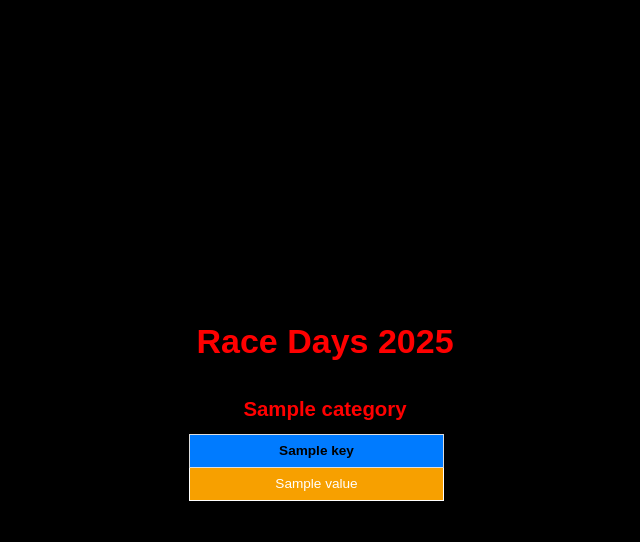
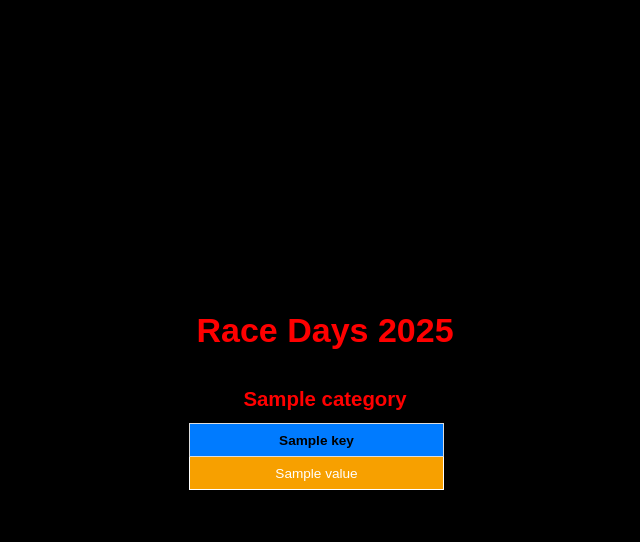
Before and after one commit to Nemesis1042/RaceDays, a Flask app: template templates/index.html in a window 1280 px wide. Shown: the top 542 px of the page, without its empty margins (315-955 px from the left). Run offline with Flask 3, Linux system fonts and the light colour scheme; the template is opened without the code that fills it: most values are stand-ins (such as "Sample title", 1, 10 or a date in 2020).

Commit message:
kleine verbesserungen: fließender übergang, sauber darstellung

```diff
--- a/app.py
+++ b/app.py
@@ -16,11 +16,11 @@ df = pd.DataFrame()
 
 # Column configuration for each category
 columns_info = {
-    "Ak1 (5-8 Jahre)": ["Platz", "Ak1(5-8 Jahre)", "Zeit", "Bahn"],
-    "Ak2 (9-12 Jahre)": ["Platz.1", "Ak2(9-12 Jahre)", "Zeit.1", "Bahn.1"],
-    "Ak3 (13-17 Jahre)": ["Platz.2", "Ak3(13-17 Jahre)", "Zeit.2", "Bahn.2"],
-    "Ak4 (18+ Jahre)": ["Platz.3", "Ak4(18+ Jahre)", "Zeit.3", "Bahn.3"],
-    "Ak1 Mitarbeiter": ["Platz.4", "Ak1 Mitarbeiter", "Zeit.4", "Bahn.4"]
+    "Ak1 (5-8 Jahre)":      ["Platz", "Ak1(5-8 Jahre)",     "Zeit", "Bahn"],
+    "Ak2 (9-12 Jahre)":     ["Platz", "Ak2(9-12 Jahre)",    "Zeit", "Bahn"],
+    "Ak3 (13-17 Jahre)":    ["Platz", "Ak3(13-17 Jahre)",   "Zeit", "Bahn"],
+    "Ak4 (18+ Jahre)":      ["Platz", "Ak4(18+ Jahre)",     "Zeit", "Bahn"],
+    "Ak1 Mitarbeiter":      ["Platz", "Ak1 Mitarbeiter",    "Zeit", "Bahn"]
 }
 
 # Colors for each category (used in the HTML template)
--- a/static/styles.css
+++ b/static/styles.css
@@ -40,7 +40,7 @@ h3 {
 
 /* Container-Einstellungen */
 .container {
-    margin-top: 50px;
+    margin-top: 10px;
 }
 
 /* Überschrift Stil */
@@ -132,7 +132,7 @@ body, html {
     flex-direction: column;
     justify-content: center;
     align-items: center;
-    max-height: 90vh; /* Maximale Höhe des Containers */
+    max-height: 99vh; /* Maximale Höhe des Containers */
     overflow-y: auto; /* Ermöglicht Scrollen im Container */
 }
 
@@ -146,9 +146,9 @@ body, html {
 
 .table-container {
     max-width: 100%;
-    max-height: 800px; /* Erhöhte Höhe für die scrollbare Tabelle */
+    max-height: 1200px; /* Erhöhte Höhe für die scrollbare Tabelle */
     overflow-y: auto; /* Ermöglicht vertikales Scrollen der Tabelle */
-    margin-bottom: 20px;
+    margin-bottom: 5px;
 }
 
 table {
--- a/templates/index.html
+++ b/templates/index.html
@@ -5,7 +5,7 @@
     <meta name="viewport" content="width=device-width, initial-scale=1.0">
     <title>Carrera Race Day Ergebnisse</title>
     <link rel="stylesheet" href="{{ url_for('static', filename='styles.css') }}">
-    <meta http-equiv="refresh" content="30">
+    <meta http-equiv="refresh" content="35">
 
 </head>
 <body>
@@ -67,7 +67,7 @@
         }
 
         // Funktion zum langsamen Scrollen der Tabelle nach unten
-        /*function scrollTableToBottom(container, duration) {
+        function scrollTableToBottom(container, duration) {
             const start = container.scrollTop;
             const end = container.scrollHeight - container.clientHeight;
             const distance = end - start;
@@ -86,7 +86,7 @@
             }
 
             requestAnimationFrame(animateScroll);
-        }*/
+        }
 
         // Funktion zum langsamen Scrollen der Tabelle nach oben
         function scrollTableToTop(container, duration) {
```
Also changed, not shown: 2 other files.
